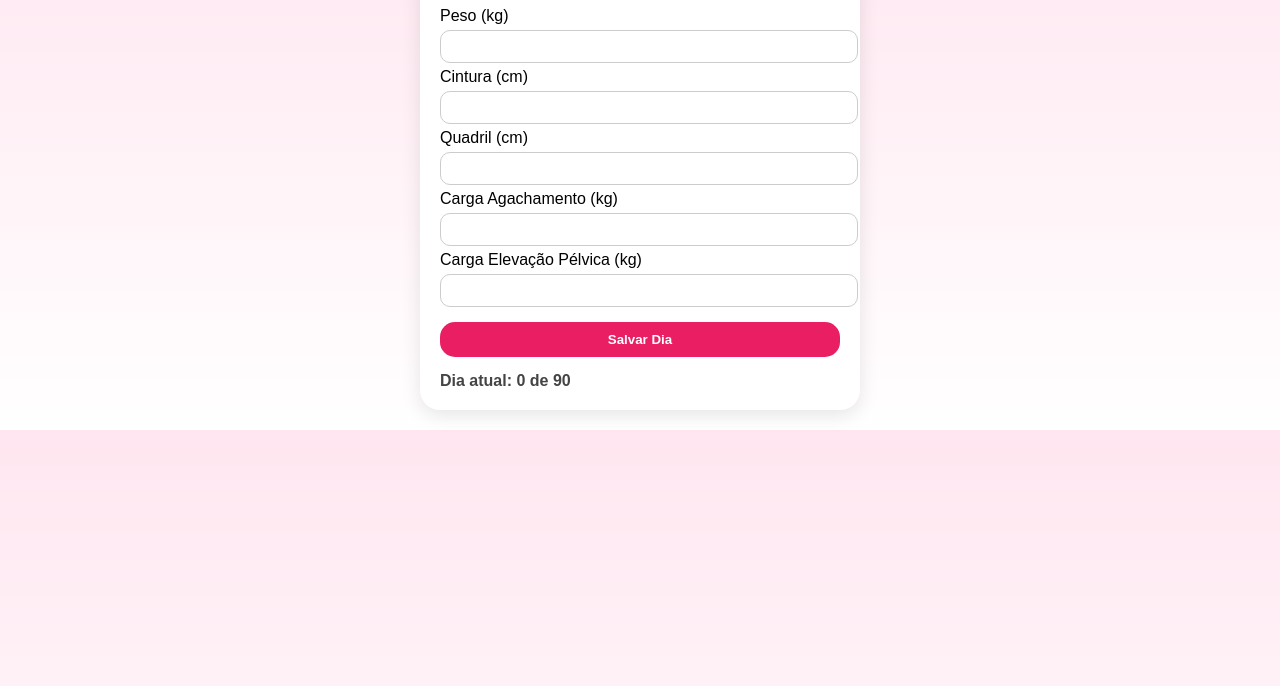
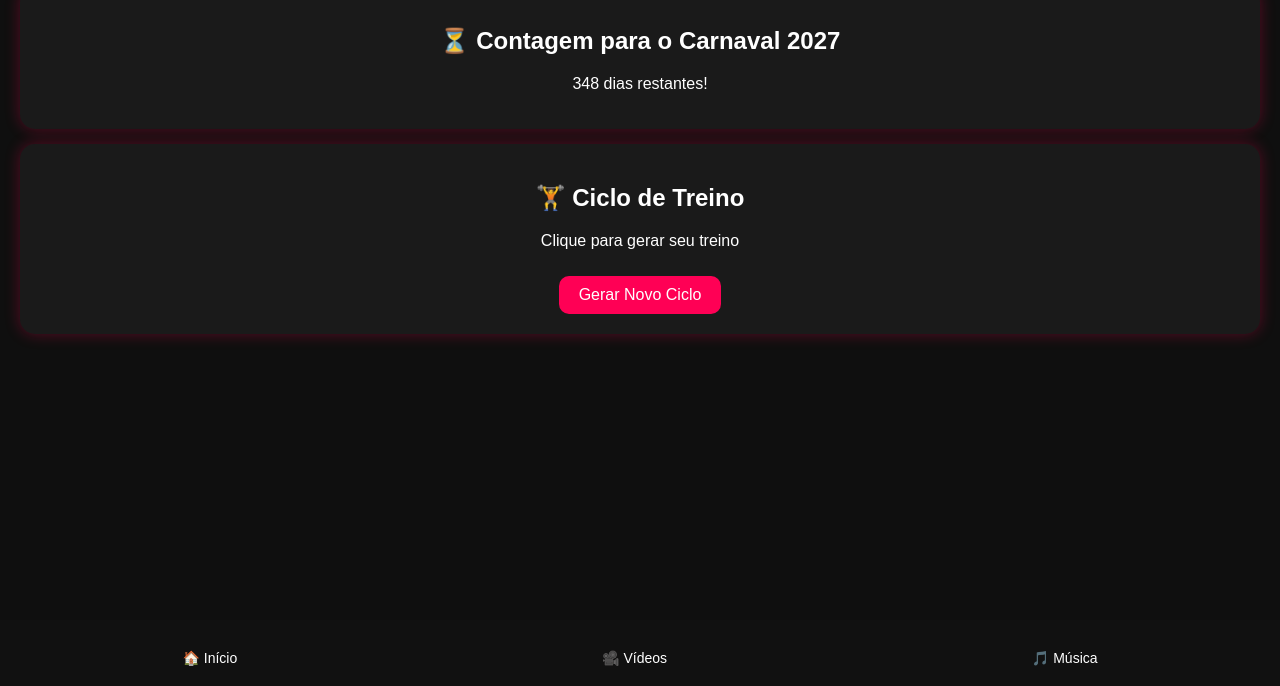
Before and after one commit to luizafitness90/-projeto90dias, a plain HTML site: page index.html in a window 1280 px wide. Shown: the part 114-800 px from the top of the page. Drawn offline with Linux system fonts and the light colour scheme.

Commit message:
Update index.html

```diff
--- a/index.html
+++ b/index.html
@@ -1,96 +1,156 @@
 <!DOCTYPE html>
-<html lang="pt-br">
+<html>
 <head>
+  <title>Projeto Carnaval 2027</title>
   <meta charset="UTF-8">
   <meta name="viewport" content="width=device-width, initial-scale=1.0">
-<title>Projeto 90 Dias - Luiza</title>
 
   <style>
-body{
+    body {
+      margin: 0;
       font-family: Arial, sans-serif;
-background: linear-gradient(to bottom, #ffe6f0, #ffffff);
-margin:0;
-padding:20px;
+      background: #0f0f0f;
+      color: white;
     }
 
-.container{
-max-width:400px;
-margin:auto;
-background:white;
-padding:20px;
-border-radius:20px;
-box-shadow:0 5px 20px rgba(0,0,0,0.1);
+    header {
+      background: linear-gradient(90deg, #ff0055, #ff9900);
+      padding: 20px;
+      text-align: center;
+      font-size: 22px;
+      font-weight: bold;
     }
 
-h1{
-text-align:center;
-color:#e91e63;
+    .container {
+      padding: 20px;
+      text-align: center;
     }
 
-input{
-width:100%;
-padding:8px;
-margin:5px 0;
-border-radius:10px;
-border:1px solid #ccc;
+    .card {
+      background: #1a1a1a;
+      padding: 20px;
+      margin: 15px 0;
+      border-radius: 15px;
+      box-shadow: 0 0 15px rgba(255,0,80,0.3);
     }
 
-button{
-width:100%;
-padding:10px;
-margin-top:10px;
-border:none;
-border-radius:15px;
-background:#e91e63;
-color:white;
-font-weight:bold;
+    button {
+      background: #ff0055;
+      border: none;
+      padding: 10px 20px;
+      border-radius: 10px;
+      color: white;
+      font-size: 16px;
+      margin-top: 10px;
     }
 
-.progress{
-margin-top:15px;
-font-weight:bold;
-color:#444;
+    iframe {
+      border-radius: 10px;
+      margin-top: 10px;
+    }
+
+    .nav {
+      position: fixed;
+      bottom: 0;
+      width: 100%;
+      background: #111;
+      display: flex;
+      justify-content: space-around;
+      padding: 10px 0;
+    }
+
+    .nav button {
+      background: none;
+      color: white;
+      font-size: 14px;
+    }
+
+    .hidden {
+      display: none;
     }
   </style>
 </head>
 
 <body>
 
+<header>
+🔥 Projeto Carnaval 2027 🔥
+</header>
+
 <div class="container">
-<h1>Projeto 90 Dias 💖</h1>
 
-<label>Peso (kg)</label>
-<input type="number" id="peso">
+  <div id="home">
 
-<label>Cintura (cm)</label>
-<input type="number" id="cintura">
+    <div class="card">
+      <h2>⏳ Contagem para o Carnaval 2027</h2>
+      <p id="contador"></p>
+    </div>
 
-<label>Quadril (cm)</label>
-<input type="number" id="quadril">
+    <div class="card">
+      <h2>🏋️ Ciclo de Treino</h2>
+      <p id="treino">Clique para gerar seu treino</p>
+      <button onclick="gerarTreino()">Gerar Novo Ciclo</button>
+    </div>
 
-<label>Carga Agachamento (kg)</label>
-<input type="number" id="agachamento">
+  </div>
 
-<label>Carga Elevação Pélvica (kg)</label>
-<input type="number" id="elevacao">
+  <div id="videos" class="hidden">
+    <div class="card">
+      <h2>🎥 Vídeo do Exercício</h2>
+      <iframe width="300" height="200"
+        src="https://www.youtube.com/embed/dQw4w9WgXcQ"
+        allowfullscreen>
+      </iframe>
+    </div>
+  </div>
 
-<button onclick="salvar()">Salvar Dia</button>
+  <div id="musica" class="hidden">
+    <div class="card">
+      <h2>🎵 Música do Treino</h2>
+      <iframe width="300" height="200"
+        src="https://www.youtube.com/embed/jfKfPfyJRdk">
+      </iframe>
+    </div>
+  </div>
 
-<div class="progress" id="contador"></div>
+</div>
+
+<div class="nav">
+  <button onclick="mostrar('home')">🏠 Início</button>
+  <button onclick="mostrar('videos')">🎥 Vídeos</button>
+  <button onclick="mostrar('musica')">🎵 Música</button>
 </div>
 
 <script>
-let dias = localStorage.getItem("dias") || 0;
-document.getElementById("contador").innerHTML =
-"Dia atual: " + dias + " de 90";
+function mostrar(secao) {
+  document.getElementById('home').classList.add('hidden');
+  document.getElementById('videos').classList.add('hidden');
+  document.getElementById('musica').classList.add('hidden');
+  document.getElementById(secao).classList.remove('hidden');
+}
 
-function salvar(){
-dias++;
-localStorage.setItem("dias", dias);
-document.getElementById("contador").innerHTML =
-"Dia atual: " + dias + " de 90";
-alert("Dia salvo com sucesso 💖 Continue firme!");
+function gerarTreino() {
+  const treinos = [
+    "Peito + Tríceps + HIIT",
+    "Costas + Bíceps + Cardio",
+    "Pernas + Glúteo + Funcional",
+    "Ombro + Abdômen + Sprints",
+    "Full Body + Alta Intensidade"
+  ];
+  const sorteado = treinos[Math.floor(Math.random() * treinos.length)];
+  document.getElementById("treino").innerText = sorteado;
 }
+
+function atualizarContador() {
+  const dataCarnaval = new Date("Feb 15, 2027 00:00:00").getTime();
+  const agora = new Date().getTime();
+  const distancia = dataCarnaval - agora;
+
+  const dias = Math.floor(distancia / (1000 * 60 * 60 * 24));
+  document.getElementById("contador").innerText = dias + " dias restantes!";
+}
+
+setInterval(atualizarContador, 1000);
 </script>
 
 </body>
```
Lines whose indentation alone changed are shown as unchanged.
